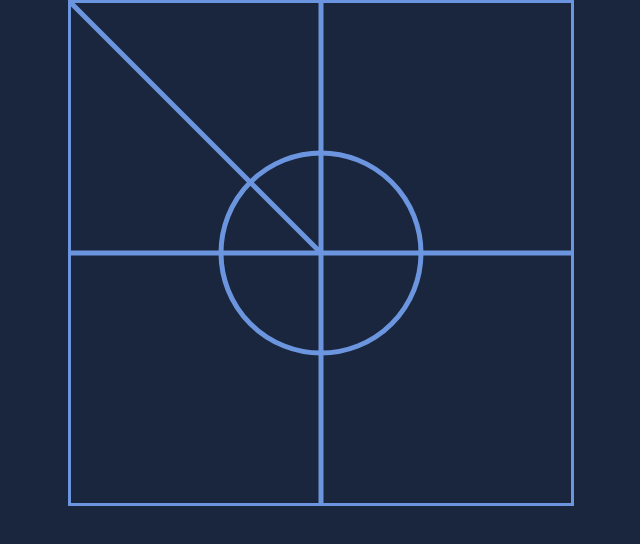
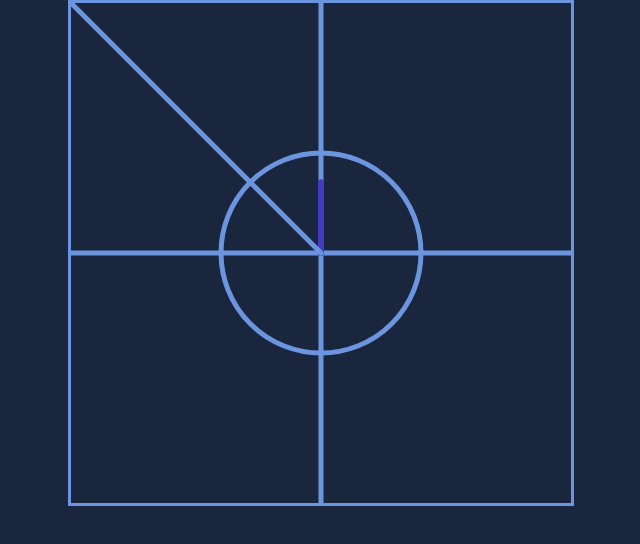
Before and after one commit to EmanuelLeco/trigonometry-cheatsheet, a Vue app: page / in a window 1280 px wide. Shown: the top 544 px of the page, without its empty margins (319-959 px from the left). Built offline with nearby package versions, Linux system fonts and the light colour scheme.

Commit message:
add reactive sine line + style improvements

```diff
--- a/src/components/UnitCircle.vue
+++ b/src/components/UnitCircle.vue
@@ -9,7 +9,12 @@
 	>
 		<circle cx="250" cy="250" r="100" />
 		<line x1="0" y1="250" x2="500" y2="250" />
+
+		<!-- __ SIN __ -->
 		<line x1="250" y1="0" x2="250" y2="500" />
+		<line id="sin" x1="250" y1="250" x2="250" :y2="sinLength" />
+		<!-- __ __ -->
+
 		<!-- -- angle line -- -->
 		<line x1="250" y1="250" :x2="endOfLine.x" :y2="endOfLine.y" />
 		<!-- -- -- -->
@@ -54,6 +59,15 @@
 
 				return { x: x, y: y };
 			},
+
+			angle() {
+				let baseAng = -Math.atan2(this.b, this.a);
+				return baseAng < 0 ? baseAng + 2 * Math.PI : baseAng;
+			},
+
+			sinLength() {
+				return -100 * Math.sin(this.angle) + 250;
+			},
 		},
 		methods: {
 			getPosition(e) {
@@ -86,4 +100,27 @@
 	rect {
 		opacity: 0;
 	}
+
+	#cos,
+	#sin,
+	#tg,
+	#cotg {
+		stroke-width: 6px;
+	}
+
+	#cos {
+		stroke: var(--sin);
+	}
+
+	#sin {
+		stroke: var(--cos);
+	}
+
+	#tg {
+		stroke: var(--tg);
+	}
+
+	#cotg {
+		stroke: var(--cotg);
+	}
 </style>
```
